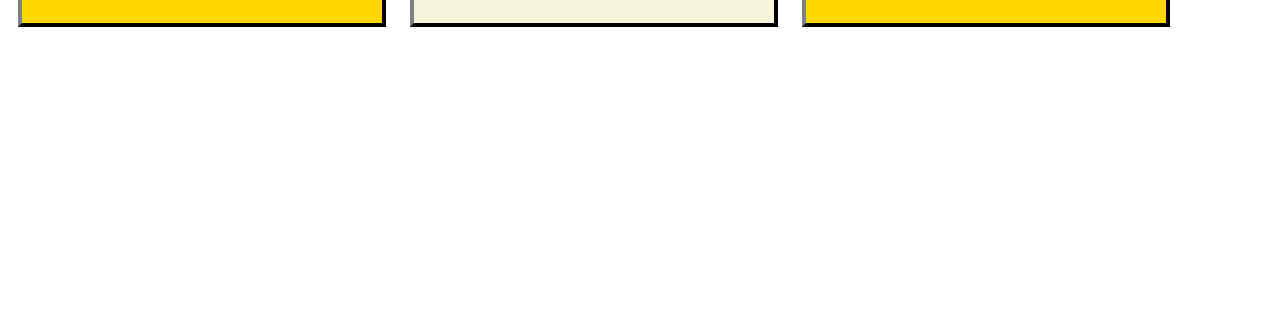
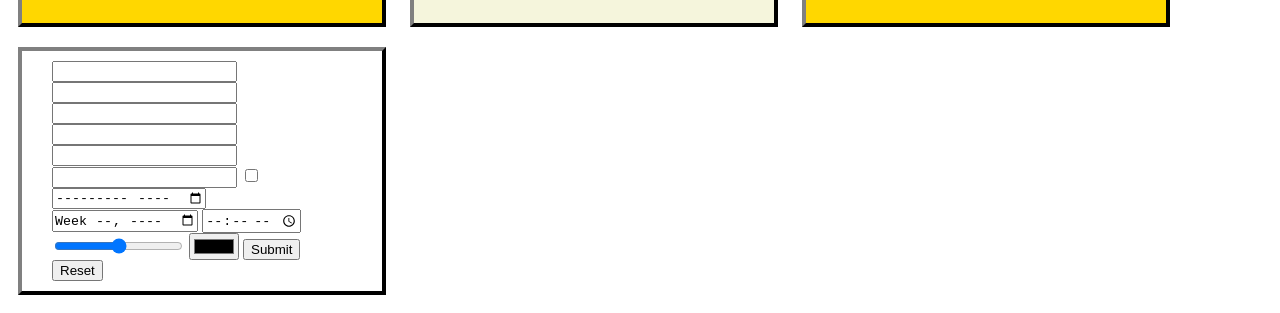
Before and after one commit to leejy23/WebStudy, a plain HTML site: page index.html in a window 1280 px wide. Shown: the part 1079-1392 px from the top of the page. Before the commit the page ends 1124 px from the top, so only its background shows below. Drawn offline with Linux system fonts and the light colour scheme.

Commit message:
Form 추가

```diff
--- a/index.html
+++ b/index.html
@@ -69,5 +69,25 @@
             <dd>삼체 문제를 해결하며 외계인의 침공을 막는 SF소설 원작 드라마</dd>
         </dl>
     </div>
+
+    <div id="login_form">
+        <form action="#" method="get">
+            <input type="password" name="" id="">
+            <input type="tal" name="" id="">
+            <input type="number" name="" id="">
+            <input type="url" name="" id="">
+            <input type="search" name="" id="">
+            <input type="email" name="" id="">
+            <input type="checkbox" name="" id="">
+            <input type="month" name="" id="">
+            <input type="week" name="" id="">
+            <input type="time" name="" id="">
+            <input type="range" name="" id="">
+            <input type="color" name="" id="">
+            <input type="submit" name="" id="">
+            <input type="reset" name="" id="">
+
+        </form>
+    </div>
 </body>
 </html>
```
